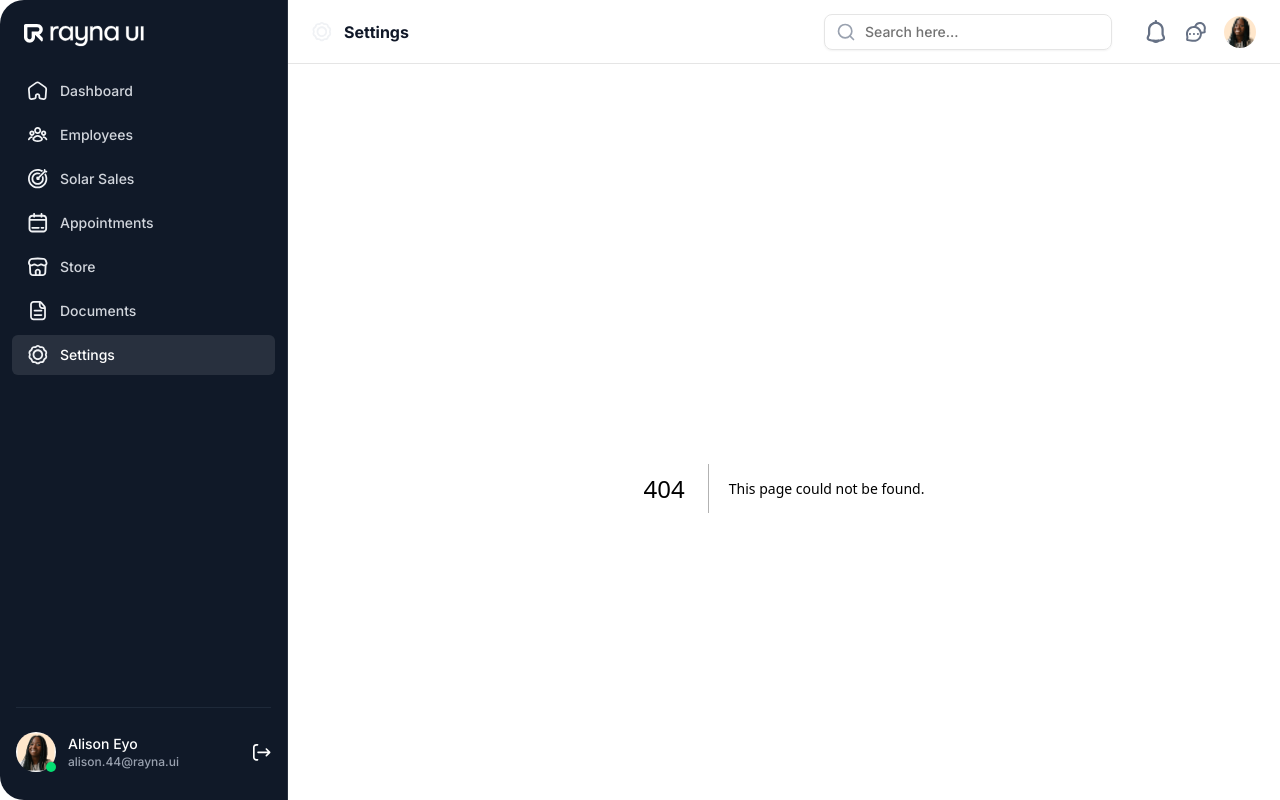
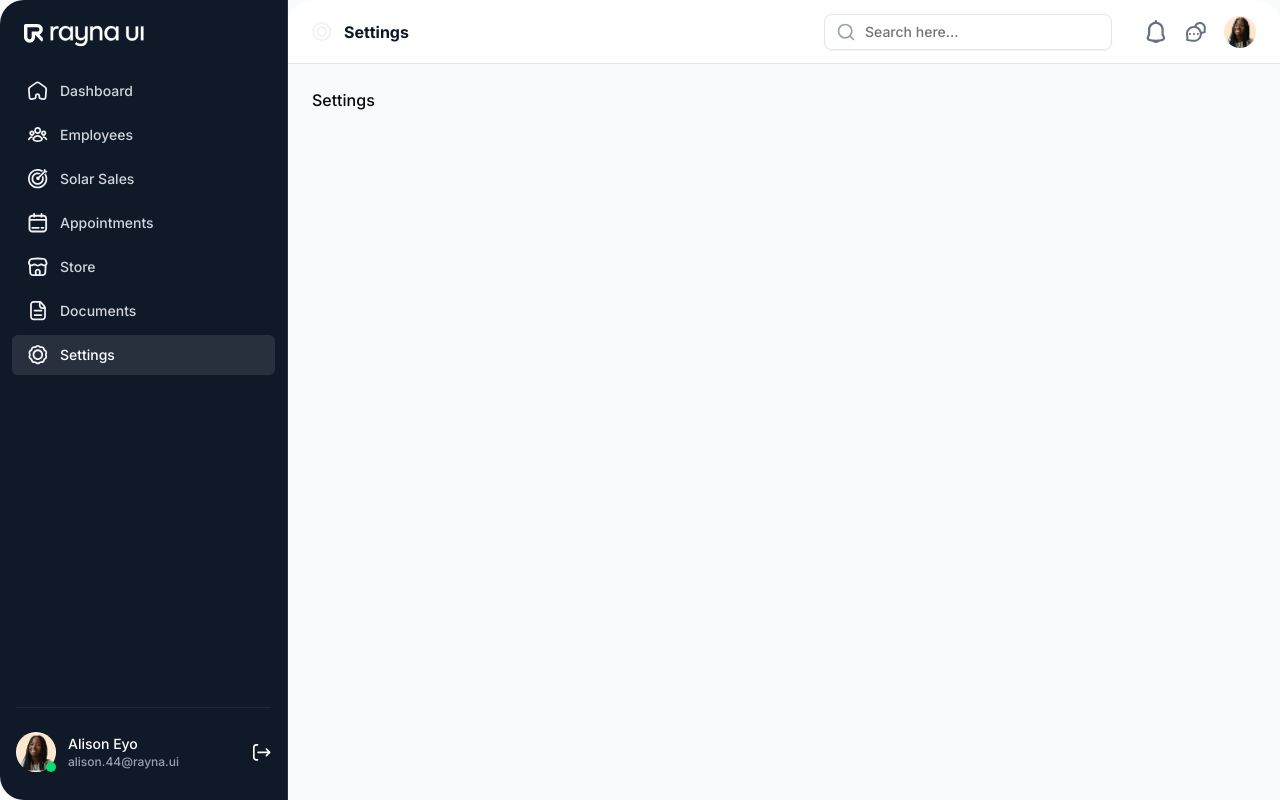
Before and after one commit to Preiz68/elyshub, a Next.js app: page /settings in a window 1280 px wide. Before the commit this address had no page. Built offline with nearby package versions, Linux system fonts and the light colour scheme.

Commit message:
correct a spelling error

```diff
--- /dev/null
+++ b/app/settings/page.tsx
@@ -0,0 +1,4 @@
+const Settings = () => {
+  return <div>Settings</div>;
+};
+export default Settings;
```
